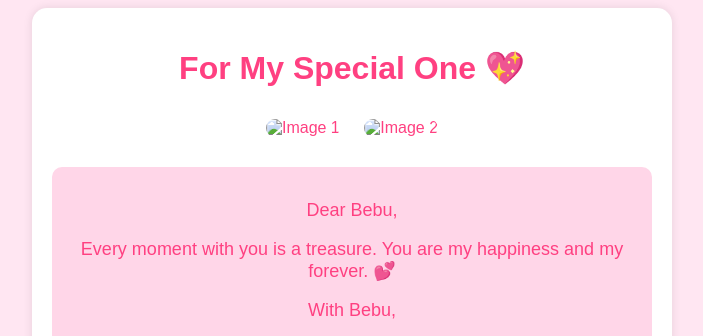
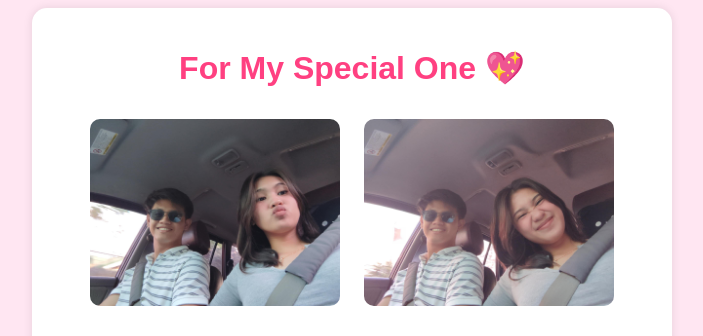
Before and after one commit to Jepmcpgl/Bebu, a plain HTML site: page index.html in a window 1280 px wide. Shown: the top 336 px of the page, without its empty margins (288-991 px from the left). Drawn offline with Linux system fonts and the light colour scheme.

Commit message:
Update index.html

```diff
--- a/index.html
+++ b/index.html
@@ -10,8 +10,9 @@
     <div class="container">
         <h1>For My Special One 💖</h1>
         <div class="gallery">
-            <img src="images/CJ1.jpg" alt="Image 1">
-            <img src="images/CJ2.jpg" alt="Image 2">
+           <img src="CJ1.jpg" alt="Image 1">
+<img src="CJ2.jpg" alt="Image 2">
+
 
 
         </div>
```
